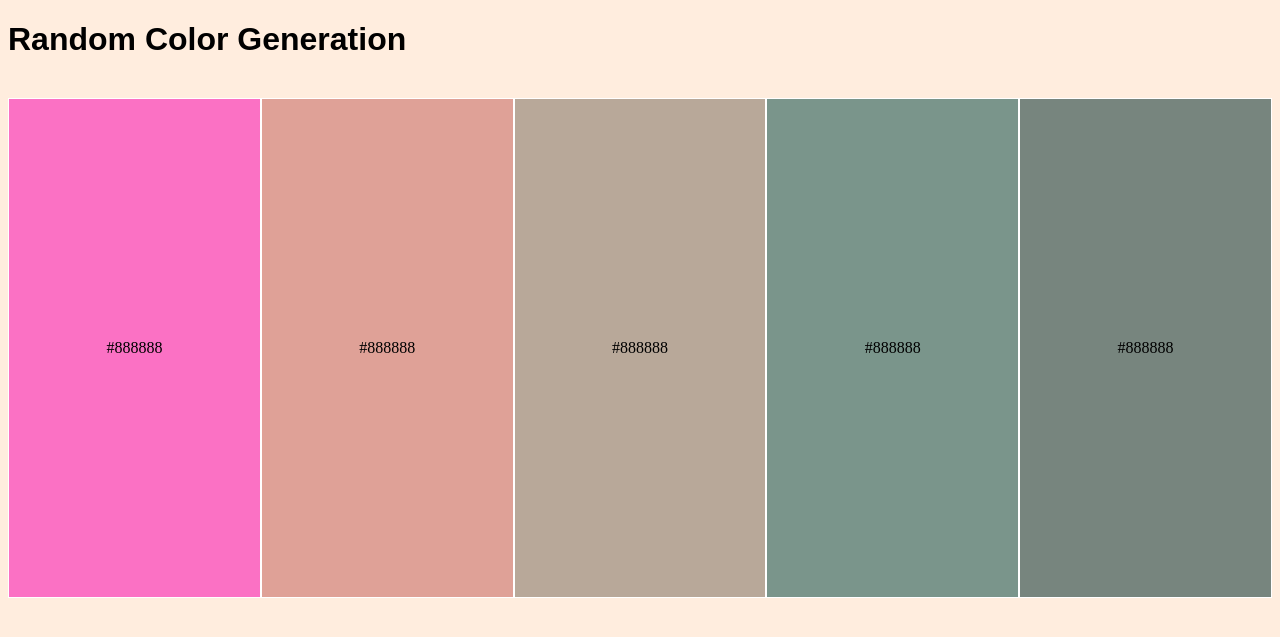
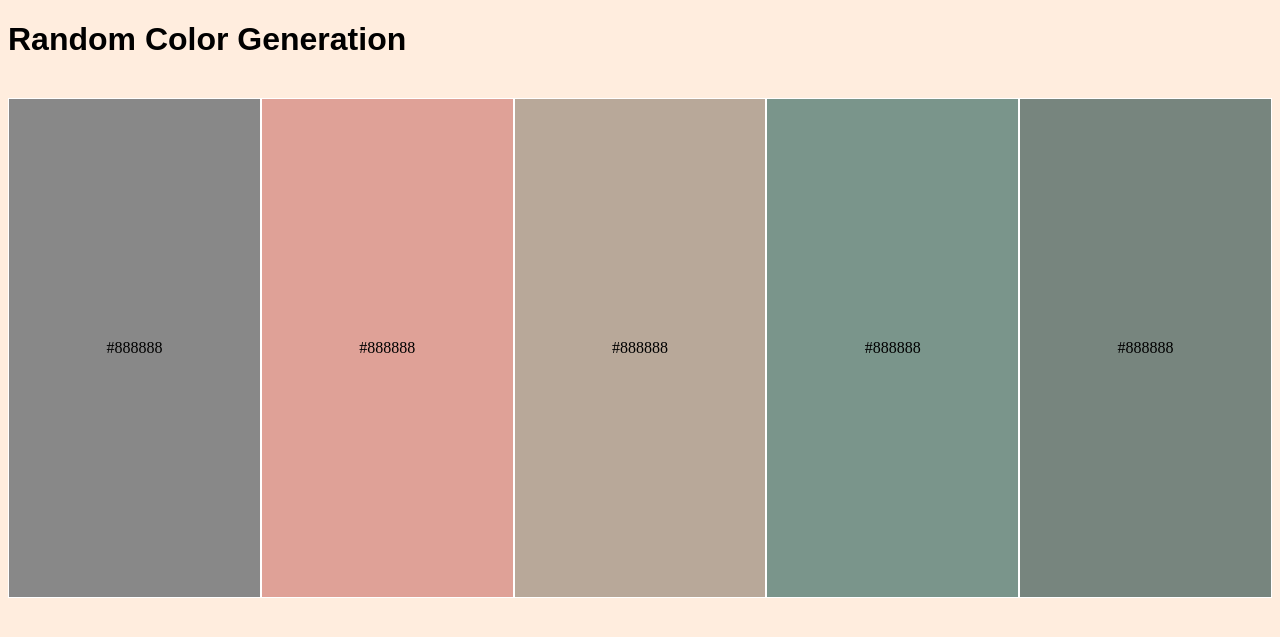
Before and after one commit to yxia1/final_project, a Flask app: template templates/color_result.html in a window 1280 px wide. Shown: the top 637 px of the page. Run offline with Flask 2, Linux system fonts and the light colour scheme; the template is opened without the code that fills it: most values are stand-ins (such as "Sample title", 1, 10 or a date in 2020).

Commit message:
Updated about page and color blocks

```diff
--- a/app.py
+++ b/app.py
@@ -8,7 +8,6 @@ app = Flask(__name__)
 @app.route("/")
 def index():
     return render_template("index.html")
-
 
 @app.route("/color/", methods=["GET", "POST"])
 
@@ -26,6 +25,11 @@ def generate_palette():
 
     return render_template("color_form.html")
 
+@app.route("/app")
+
+def about():
+    return render_template("about.html")
+
 
 if __name__ == "__main__":
     app.run(debug=True)
--- a/colormind_helper.py
+++ b/colormind_helper.py
@@ -27,7 +27,7 @@ def read_txt_to_dict():
         color = row.split(",")
         color_name = color[0]
         d[color_name] = list(map(int, color[3:]))
-    d["green"] = [0, 255, 0]
+    # d["green"] = [0, 255, 0]
     d["purple"] = [125, 0, 125]
     d["orange"] = [255, 215, 0]
     return d
--- a/templates/color_result.html
+++ b/templates/color_result.html
@@ -14,6 +14,7 @@
         body{
           background-color: rgb(255, 237, 222);
         }
+
         #check{
           background-color:rgb(192, 32, 59);
           color:whitesmoke;
@@ -34,13 +35,19 @@
         .result_text{
           text-align:center;
         }
+        :root {
+          --main-bg-color: {{color1}};
+        }
+
         </style>
 </head>
+
+
 
 <body>
     <h1 style="font-family: sans-serif;">Random Color Generation</h1>
         <br>
-        <div class = "result_bar" style="background-color: #fb71c4">
+        <div class = "result_bar" style="background-color: var(--main-bg-color)">
           <p id = "result_text">{{color1}}</p>
         </div>
         <div class = "result_bar" style="background-color: #dfa197">
```
Also changed, not shown: templates/about.html (added).
